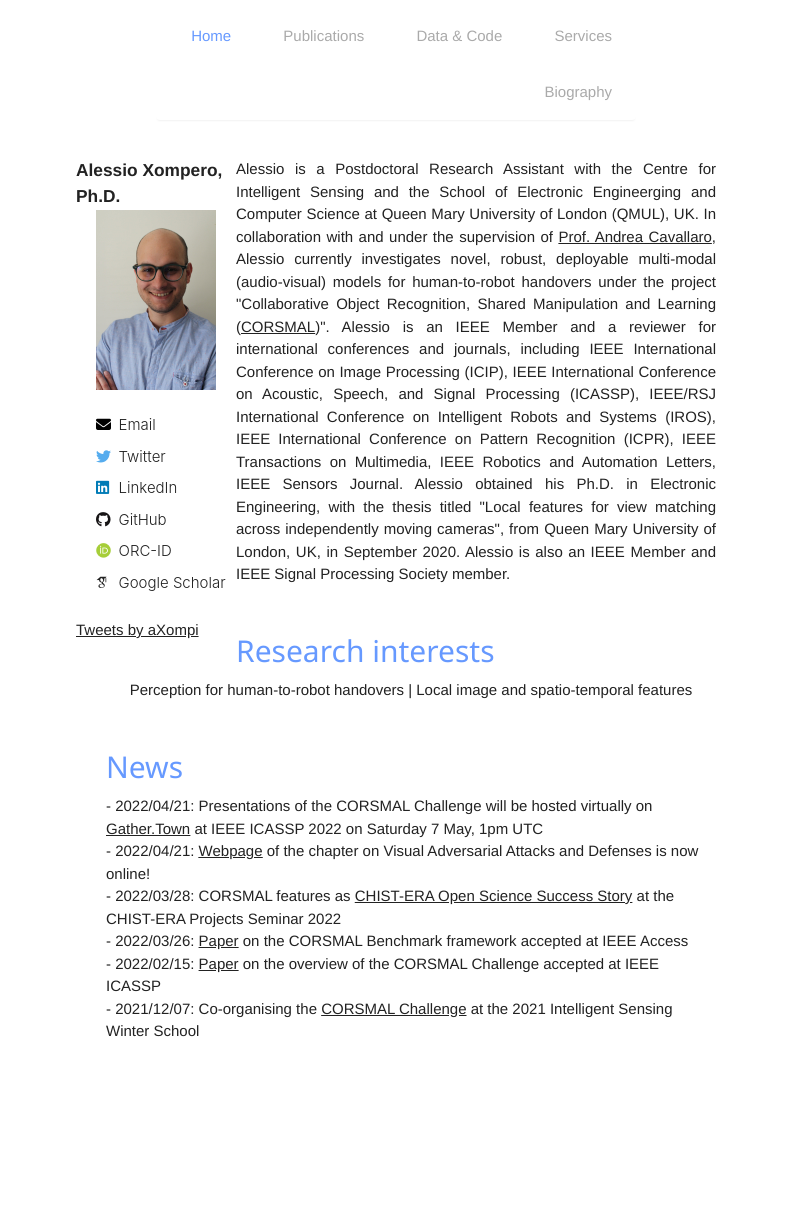
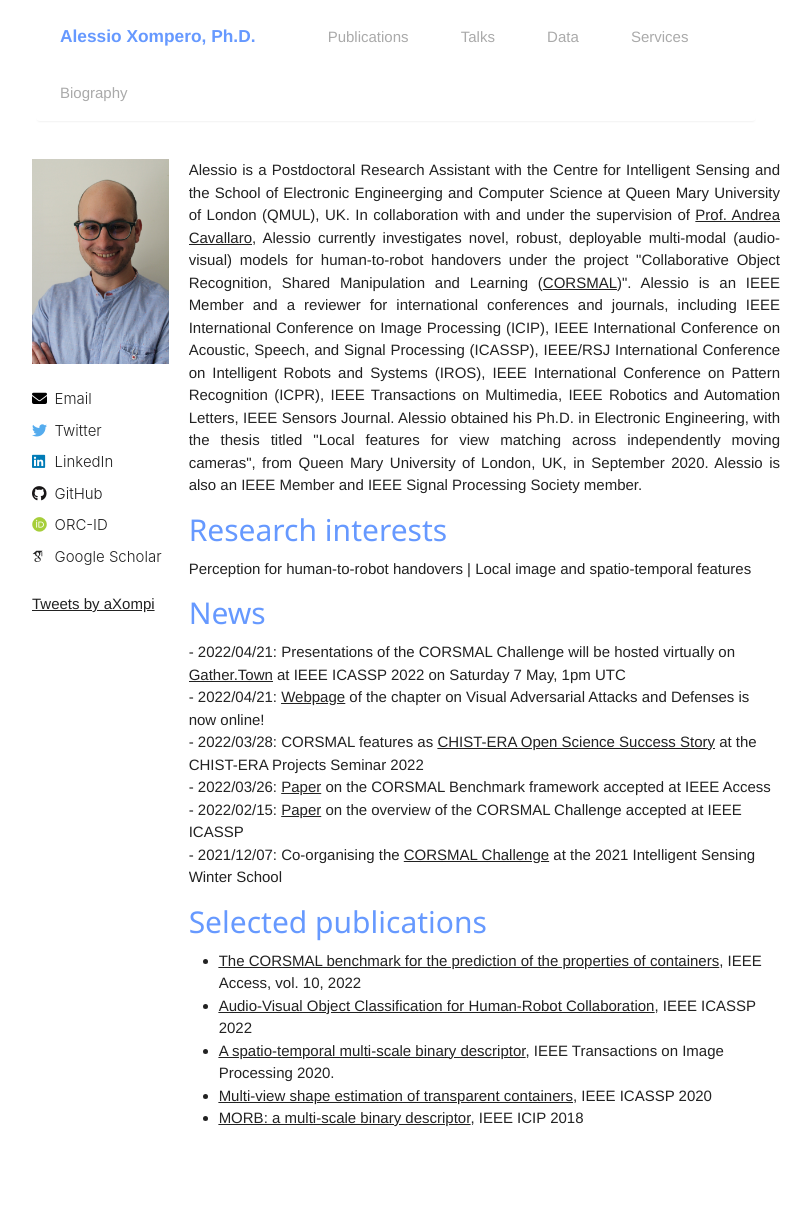
Before and after one commit to kerolex/kerolex.github.io, a PHP site: page / in a window 1280 px wide. Shown: the whole page, without its empty margins (244-1055 px from the left). Before the commit the page ends 1037 px from the top, so only its background shows below. Run offline with PHP 8.4, Linux system fonts and the light colour scheme; some libraries are stand-ins or nearby versions; some web fonts are replaced.

Commit message:
Updated overall website

```diff
--- a/css/mystyle.css
+++ b/css/mystyle.css
@@ -373,3 +373,146 @@ a.reversef<i class="fas fa-fw fa-envelope" aria-hidden="true" style="padding-rig
 .author__urls a:hover {
  text-decoration:underline
 }
+
+
+
+#menu {
+  width: 75%;
+  text-align: center;
+  margin-top: 0px;
+  margin:0 auto;
+  white-space: break-all;
+  position: -webkit-sticky; /* Safari */
+  position: sticky;
+  top: 0;
+  background: #fff;
+}
+
+
+
+#news, #interests , #section{
+  width: 50%;
+  text-align: left;
+  margin-top: 0px;
+  margin:0 auto;
+  white-space: break-all;
+}
+
+h2{
+  text-align: left;
+  /*color: #017572;*/
+  color: #6699ff;
+}
+
+.blank_row
+{
+  height: 30px !important; /* overwrites any other rules */
+  background-color: #FFFFFF;
+}
+
+
+
+/* NAVIGATION */
+/*  nav {0
+    width: 100%;
+    margin: 0 auto;
+    background: #fff;
+    position: static;
+  }
+
+  .fixed-header {
+    position: fixed;
+    top: 0;
+    left: 0;
+    width: 100%;
+  }*/
+
+  /* By Dominik Biedebach @domobch */
+/*  nav ul {
+    list-style: none;
+    text-align: center;
+  }
+  nav ul li {
+    display: inline-block;
+  }
+  nav ul li a {
+    display: block;
+    padding: 15px;
+    text-decoration: none;
+    color: #aaa;
+    font-weight: 300;
+    margin: 0 10px;
+  }
+  nav ul li a,
+  nav ul li a:after,
+  nav ul li a:before {
+    transition: all .5s;
+  }
+  nav ul li a:hover {
+    color: #555;
+  }*/
+
+  /* stroke */
+/*  nav.stroke ul li a,
+  nav.fill ul li a {
+    position: relative;
+  }
+  nav.stroke ul li a:after,
+  nav.fill ul li a:after {
+    position: absolute;
+    bottom: 0;
+    left: 0;
+    right: 0;
+    margin: auto;
+    width: 0%;
+    content: '.';
+    color: transparent;
+    background: #333;
+    height: 1px;
+  }
+  nav.stroke ul li a:hover:after {
+    width: 100%;
+  }*/
+
+  #about {
+    width: 60%;
+    height: 60%;
+    margin-top: 0px;
+    margin:0 auto;
+    white-space: break-all;
+    /*overflow: hidden;*/
+    /*position: -webkit-sticky; /* Safari */*/
+    /*position: sticky;*/
+    position: relative;
+    /*height:20px;*/
+    top:75px;
+  }
+
+  .fixed-content {
+    float:left;
+    width:23%;
+    padding-top:30px;
+    padding-right:20px;
+    padding-left:20px;
+    /*height: 60%;*/
+    /*position: relative;*/
+    /*overflow: hidden;*/
+    position: -webkit-sticky; /* Safari */
+    position: sticky;
+    /*height:20px;*/
+    top:75px;
+  }
+
+  .scrolling-content {
+    width:77%;
+    overflow: hidden;
+    -ms-overflow-style: none;  /*for Internet Explorer, Edge */
+    scrollbar-width: none; /* for Firefox */
+    overflow-y: scroll;
+    /*float: right;*/
+  }
+
+  #about::after {
+  content: "";
+  clear: both;
+}
--- a/index.html
+++ b/index.html
@@ -19,45 +19,27 @@
 	<link rel="stylesheet" href="css/mystyle.css">
 	<link rel="stylesheet" href="css/all.css">
 	<link rel="stylesheet" href="css/academicons.css">
-
-	<style>
-		h2{
-			text-align: left;
-			/*color: #017572;*/
-			color: #6699ff;
-		}
-
-		#about, #news, #interests, #recognition {
-			width: 50%;
-			text-align: left;
-			margin-top: 0px;
-			margin:0 auto;
-			white-space: break-all;
-		}
-	</style>
 </head>
 
 <body>
 
-	<div id="about">
-
+	<div id="menu">
 		<!-- <p style="float:left; font-size: 14.0pt;"><b style="font-weight: bold;">Alessio Xompero, Ph.D.</b></p> -->
-		<nav style="text-align:right">
+		<nav style="text-align:left">
 			<ul>
-				<li><a href="index.html" class="active">Home</a></li>
+				<li><a href="index.html" class="active"><b style="font-weight: bold;font-size: 13.0pt;padding-right:20px">Alessio Xompero, Ph.D.</b></a></li>
 				<li><a href="publications.html">Publications</a></li>
-				<li><a href="data.html">Data & Code</a></li>
+				<li><a href="talks.html">Talks</a></li>
+				<li><a href="data.html">Data</a></li>
 				<li><a href="services.html">Services</a></li>
 				<li><a href="bio.html">Biography</a></li>
 			</ul>
 		</nav>
 	</div>
-
-
 	<div id="about">
-		<div style="float:left;width:25%;padding-top:30px">
-			<b style="font-weight: bold;font-size: 13.0pt;padding-right:20px">Alessio Xompero, Ph.D.</b><br>
-			<img src="images/AlessioXompero.JPG" style="padding-right:20px;padding-left:20px; border-radius:0%;width:100%;text-align:center" alt="avatar"/>
+		<div class="fixed-content">
+			<!-- <b style="font-weight: bold;font-size: 13.0pt;padding-right:20px">Alessio Xompero, Ph.D.</b><br> -->
+			<img src="images/AlessioXompero.JPG" style="border-radius:0%;width:100%;text-align:center" alt="avatar"/>
 			<br>
 <!-- 			<p style="text-align:left;padding-left:20px;">
 				<a style="color:#6699ff" href="resources/AlessioX_CV_2020.pdf">CV (2020)</a><br>
@@ -67,7 +49,7 @@
 			</p> -->
 			<br>
 			<div class="author__urls-wrapper">
-				<ul class="author__urls social-icons" style="text-align:left;padding-left:20px;">
+				<ul class="author__urls social-icons" style="text-align:left;">
 					<li>
 						<a href="mailto:a.xompero@qmul.ac.uk"><i class="fa fa-fw fa-envelope" aria-hidden="true" style="padding-right: 1.5em;"></i>Email</a>
 					</li>
@@ -89,39 +71,38 @@
 				</ul>
 			</div>
 			<br>
-					<a class="twitter-timeline" data-lang="en" data-height="444" data-theme="light" href="https://twitter.com/aXompi?ref_src=twsrc%5Etfw">Tweets by aXompi</a>
+			<a class="twitter-timeline" data-lang="en" data-height="300" data-theme="light" href="https://twitter.com/aXompi?ref_src=twsrc%5Etfw">Tweets by aXompi</a>
 			<script async src="https://platform.twitter.com/widgets.js" charset="utf-8"></script>
 		</div>
-		<div style="width:100%;padding-left:30px;">
+		<div class="scrolling-content">
 			<p style="padding-top:30px; text-align:justify">
 				Alessio is a Postdoctoral Research Assistant with the Centre for Intelligent Sensing and the School of Electronic Engineerging and Computer Science at Queen Mary University of London (QMUL), UK. In  collaboration with and under the supervision of <a href="http://www.eecs.qmul.ac.uk/~andrea/">Prof. Andrea Cavallaro</a>, Alessio currently investigates novel, robust, deployable  multi-modal (audio-visual) models for human-to-robot handovers under the project "Collaborative Object Recognition, Shared Manipulation and Learning (<a href="http://corsmal.eecs.qmul.ac.uk">CORSMAL</a>)". Alessio is an IEEE Member and a reviewer for international conferences and journals, including IEEE International Conference on Image Processing (ICIP), IEEE International Conference on Acoustic, Speech, and Signal Processing (ICASSP), IEEE/RSJ International Conference on Intelligent Robots and Systems (IROS), IEEE International Conference on Pattern Recognition (ICPR), IEEE Transactions on Multimedia, IEEE Robotics and Automation Letters, IEEE Sensors Journal. Alessio obtained his Ph.D. in Electronic Engineering, with the thesis titled "Local features for view matching across independently moving cameras", from Queen Mary University of London, UK, in September 2020. Alessio is also an IEEE Member and IEEE Signal Processing Society member.
 			</p>
-			<br>
 			<h2>Research interests</h2>
-			<p style="text-align:center">
+			<p style="text-align:left">
 				Perception for human-to-robot handovers | Local image and spatio-temporal features
-			</p><br>
-			<div style="width:25%;float: left;">
-
-		</div>
+			</p>
 			<h2>News</h2>
 			<p>
 				- 2022/04/21: Presentations of the CORSMAL Challenge will be hosted virtually on <a href="https://2022.ieeeicassp.org/technical_program.php?T=V"><u>Gather.Town</u></a> at IEEE ICASSP 2022 on Saturday 7 May, 1pm UTC<br>
 				- 2022/04/21: <a href="http://cis.eecs.qmul.ac.uk/visualadversarial.html"><u>Webpage</u></a> of the chapter on Visual Adversarial Attacks and Defenses is now online!<br>
-				- 2022/03/28: CORSMAL features as <a href="https://youtu.be/WeTaFZkoyuc?t=7333">CHIST-ERA Open Science Success Story<a> at the CHIST-ERA Projects Seminar 2022<br>
+				- 2022/03/28: CORSMAL features as <a href="https://youtu.be/WeTaFZkoyuc?t=7333">CHIST-ERA Open Science Success Story</a> at the CHIST-ERA Projects Seminar 2022<br>
 				- 2022/03/26: <a href="https://doi.org/10.1109/ACCESS.2022.3166906">Paper</a> on the CORSMAL Benchmark framework accepted at IEEE Access<br>
 				- 2022/02/15: <a href="https://arxiv.org/abs/2203.01977">Paper</a> on the overview of the CORSMAL Challenge accepted at IEEE ICASSP<br>
 				- 2021/12/07: Co-organising the <a href="http://cis.eecs.qmul.ac.uk/school2021.html">CORSMAL Challenge</a> at the 2021 Intelligent Sensing Winter School<br>
 			</p>
-				<br>
+			<h2>Selected publications</h2>
+			<ul>
+				<li><a href="https://doi.org/10.48550/arXiv.2107.12719" TARGET = "_blank"><u>The CORSMAL benchmark for the prediction of the properties of containers</u></a>, IEEE Access, vol. 10, 2022</li>
+				<li><a href="https://doi.org/10.1109/ICASSP43922.2022.9746336" TARGET = "_blank"><u>Audio-Visual Object Classification for Human-Robot Collaboration</u></a>, IEEE ICASSP 2022</li>
+				<li><a href="https://ieeexplore.ieee.org/document/8960644" TARGET = "_blank"><u>A spatio-temporal multi-scale binary descriptor</u></a>, IEEE Transactions on Image Processing 2020.</li>
+				<li><a href="https://doi.org/10.1109/ICASSP40776.2020.9054112" TARGET = "_blank"><u>Multi-view shape estimation of transparent containers</u></a>, IEEE ICASSP 2020</li>
+				<li><a href="https://doi.org/10.1109/ICIP.2018.8451024" TARGET = "_blank"><u>MORB: a multi-scale binary descriptor</u></a>, IEEE ICIP 2018</li>
+			</ul>
 			<br><br><br>
 		</div>
-<div style="clear:both"></div>
-
-
-<br><br>
+<!-- 		<div style="clear:both"></div> -->
 	</div>
-
 </body>
 
 <script>
```
Also changed, not shown: bio.html (+9 -7 lines), data.html (+41 -6 lines), publications.html (+9 -7 lines), services.html (+13 -9 lines), talks.html (added, +125 -0 lines). Lines whose indentation alone changed are shown as unchanged.
